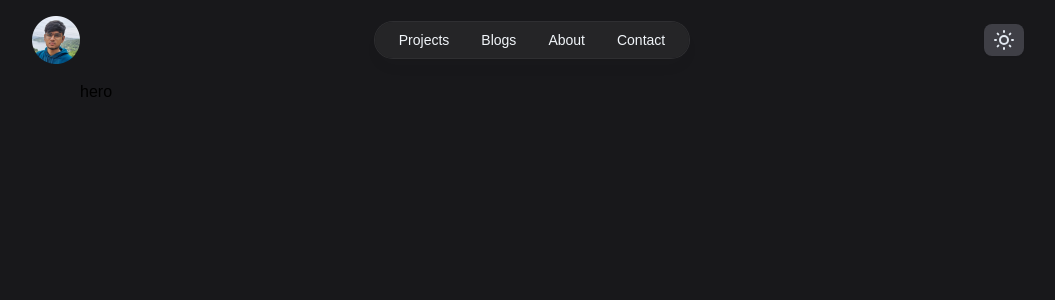
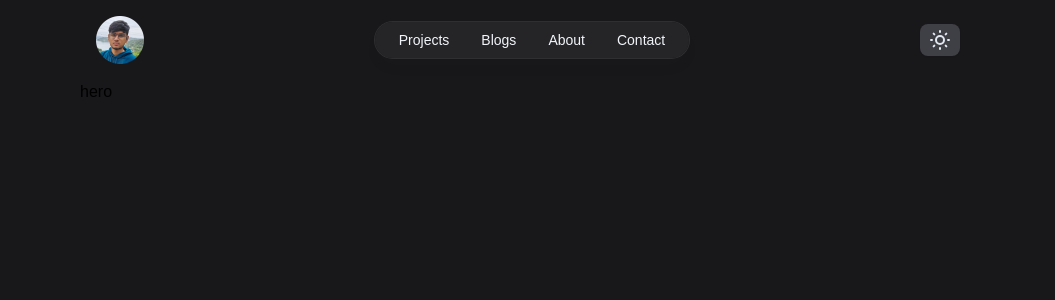
Before and after one commit to irshathcodes/irshath.com, a Next.js app: page / in a window 1280 px wide. Shown: the top 300 px of the page, without its empty margins (112-1167 px from the left). Built offline with nearby package versions, Linux system fonts and the light colour scheme; a web font is replaced by a local one.

Commit message:
styles: add max-width

```diff
--- a/components/Navbar/Navbar.tsx
+++ b/components/Navbar/Navbar.tsx
@@ -43,7 +43,7 @@
 	return (
 		<nav
 			className={cn(
-				"sticky top-0 mx-auto flex max-w-2xl  items-center  justify-between p-4 transition-transform	 dark:bg-black-900 lg:max-w-5xl ",
+				"sticky top-0 mx-auto flex max-w-3xl items-center  justify-between  p-4 transition-transform dark:bg-black-900	 lg:max-w-4xl  ",
 				{
 					"translate-y-0": showNav,
 					"-translate-y-20": !showNav,
```
